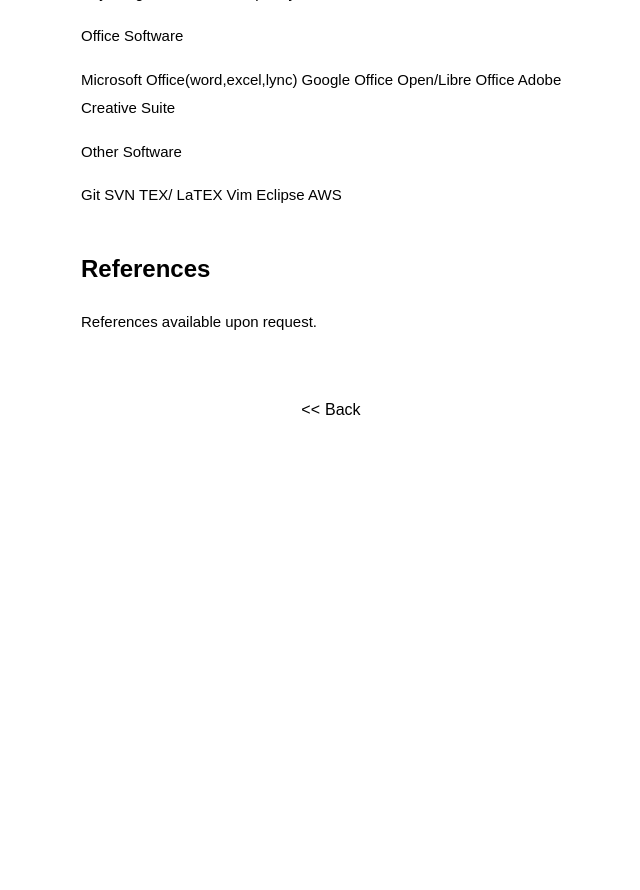
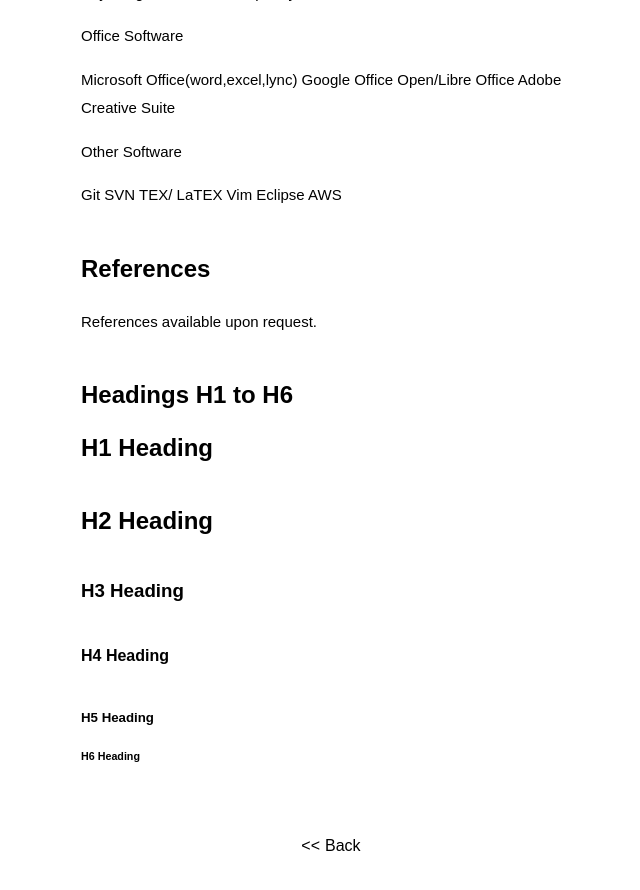
Before and after one commit to rmFlynn/rmflynn.github.io, a Jekyll site: the page built from _posts/2016-01-24-My-Resume.md, in a window 1280 px wide and 900 px high, scrolled down 2319 px. Shown: the top 890 px of the window, without its empty margins (309-949 px from the left). Built offline with Jekyll 4.4.1, drawn with Linux system fonts in a browser that asks for light colours; some web fonts are replaced; before the commit the page ends 2783 px from its top, so only the background shows below that.

Commit message:
working on resume

```diff
--- a/_posts/2016-01-24-My-Resume.md
+++ b/_posts/2016-01-24-My-Resume.md
@@ -141,3 +141,23 @@
 
 
 References available upon request.
+
+
+
+
+
+
+
+## Headings H1 to H6
+
+# H1 Heading
+
+## H2 Heading
+
+### H3 Heading
+
+#### H4 Heading
+
+##### H5 Heading
+
+###### H6 Heading
```
